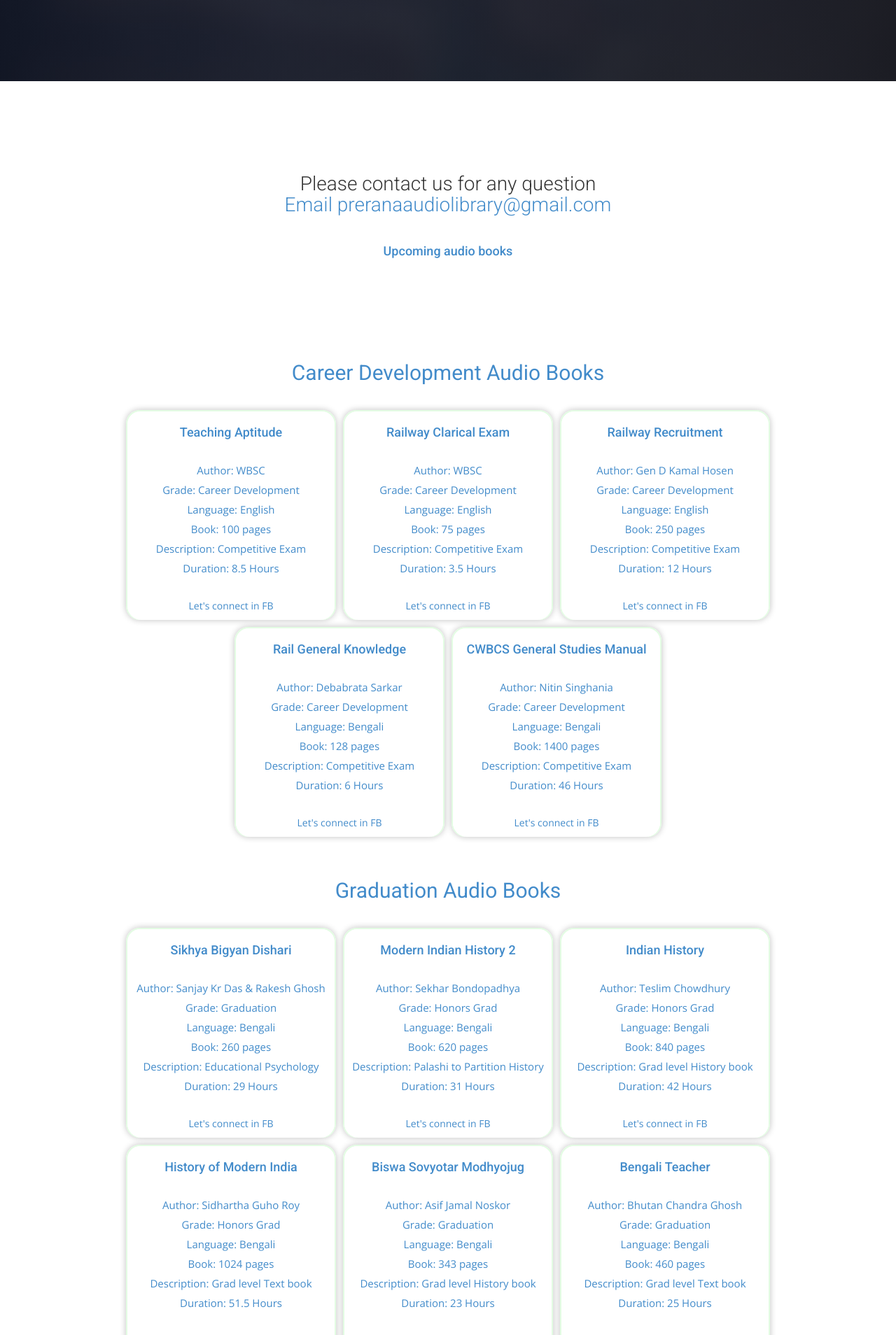
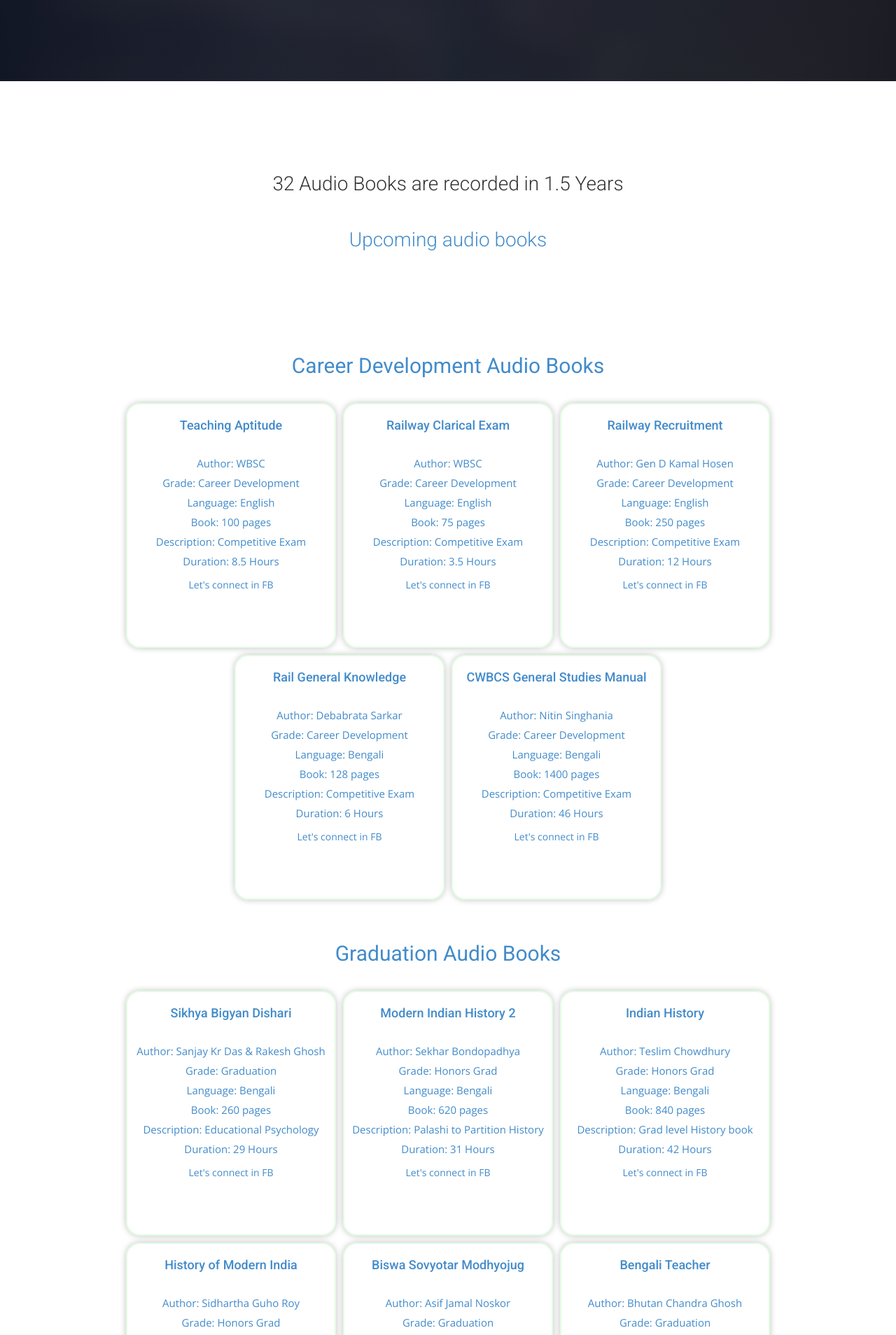
Before and after one commit to rajibmaitra/voiceofbooks, a Jekyll site: the page built from audiobooks.html, in a window 1280 px wide. Shown: the part 314-2222 px from the top of the page at 70% size. Built offline with Jekyll 4.4.1, drawn with Linux system fonts in a browser that asks for light colours; nearby versions of some CDN libraries; some web fonts are replaced; comment, search, counter and statistics services are not loaded; a style sheet for code colours, icons or effects is not loaded.

Commit message:
updated css and 2 book pages

```diff
--- a/_includes/adoptabooklist.html
+++ b/_includes/adoptabooklist.html
@@ -4,8 +4,9 @@
       <div class="row">
         <div class="section-title">
           <br>
-          <h3>Please contact us for any question <br>
-            <a href="mailto:preranaaudiolibrary@gmail.com?cc=rajibxmaitra@gmail.com&bcc=rajibxmaitra@gmail.com&subject=Your%20subject&body=Body-goes-here">Email preranaaudiolibrary@gmail.com</a>
+          <h3> <br>
+            <a href="mailto:preranaaudiolibrary@gmail.com?cc=rajibxmaitra@gmail.com&bcc=rajibxmaitra@gmail.com&subject=Your%20subject&body=Body-goes-here">Email us</a>
+            <a class="showmore" href="https://www.facebook.com/Prerana-Audio-Library-100342325822550">or Let's connect in FB</a>
           </h3>
           <br>
           <h4> 500 pages of a book costs INR 4000. Partial cost is also well accepted for a book.
--- a/_includes/audiobooklist.html
+++ b/_includes/audiobooklist.html
@@ -4,12 +4,11 @@
     <div class="row">
       <div class="section-title">
         <br>
-        <h3>Please contact us for any question <br>
-          <a href="mailto:preranaaudiolibrary@gmail.com?cc=rajibxmaitra@gmail.com&bcc=rajibxmaitra@gmail.com&subject=Your%20subject&body=Body-goes-here">Email preranaaudiolibrary@gmail.com</a>
+        <h3>32 Audio Books are recorded in 1.5 Years <br>
         </h3>
         <br>
-        <h4> <a href="adoptabook.html" > Upcoming audio books
-        </h4>
+        <h3> <a href="adoptabook.html" > Upcoming audio books
+        </h3>
       </div>
     </div>
   </div>
--- a/css/style.css
+++ b/css/style.css
@@ -917,7 +917,7 @@
   border: 2px solid rgb(227, 252, 227);
   border-radius: 20px; /* 5px rounded corners */
   width: 300px;
-  height: 300px;
+  height: 350px;
   display: flex;
   flex-direction: column;
   margin: 5px;
--- a/js/script_bookDone.js
+++ b/js/script_bookDone.js
@@ -85,9 +85,8 @@
             Description: ${bookarray[i][5]}  <br>
             Duration: ${bookarray[i][6]} Hours <br>
           </p>
-          <br>
           <a class="showmore" href="https://www.facebook.com/Prerana-Audio-Library-100342325822550">Let's connect in FB</a>
-          <br>
+
         </div>
       </div>`;
 
```
